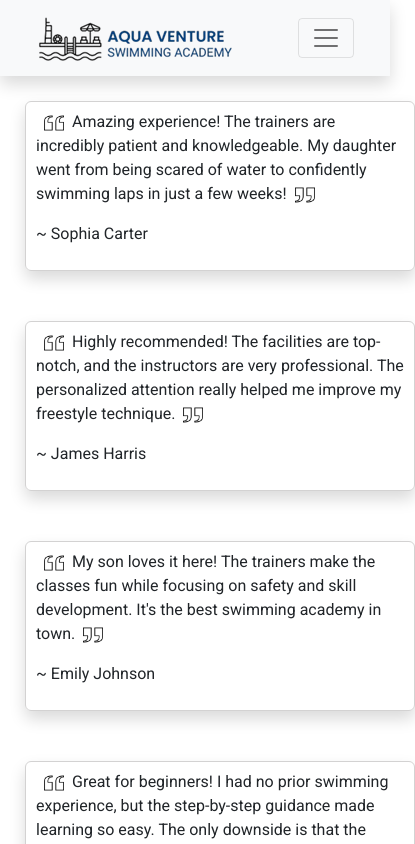
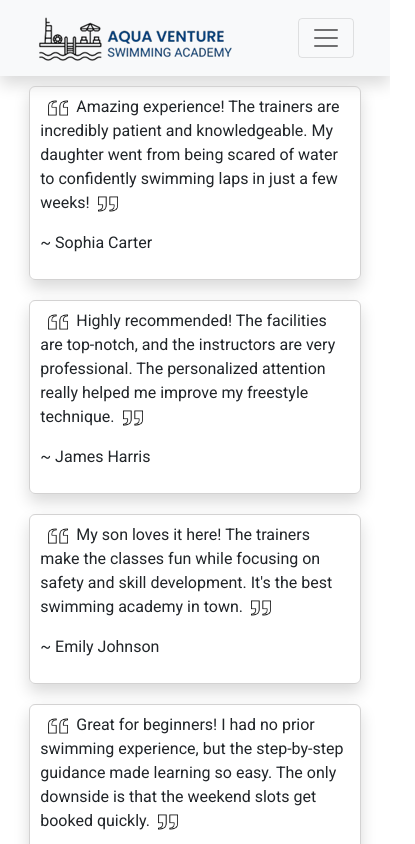
Before and after one commit to Bilal-19/swimming-academy-website, a React (Vite) app: page /testimonials in a window 390 px wide. Shown: the top 844 px of the page, 415 px wide, since content can reach past the window. Built offline with nearby package versions, Linux system fonts and the light colour scheme.

Commit message:
Fixed mobile layout.

```diff
--- a/src/index.css
+++ b/src/index.css
@@ -181,6 +181,7 @@ button:hover {
   }
 
   .user-review-card{
-    width: 100%;
+    width: 85%;
+    margin: 10px auto;
   }
 }
```
